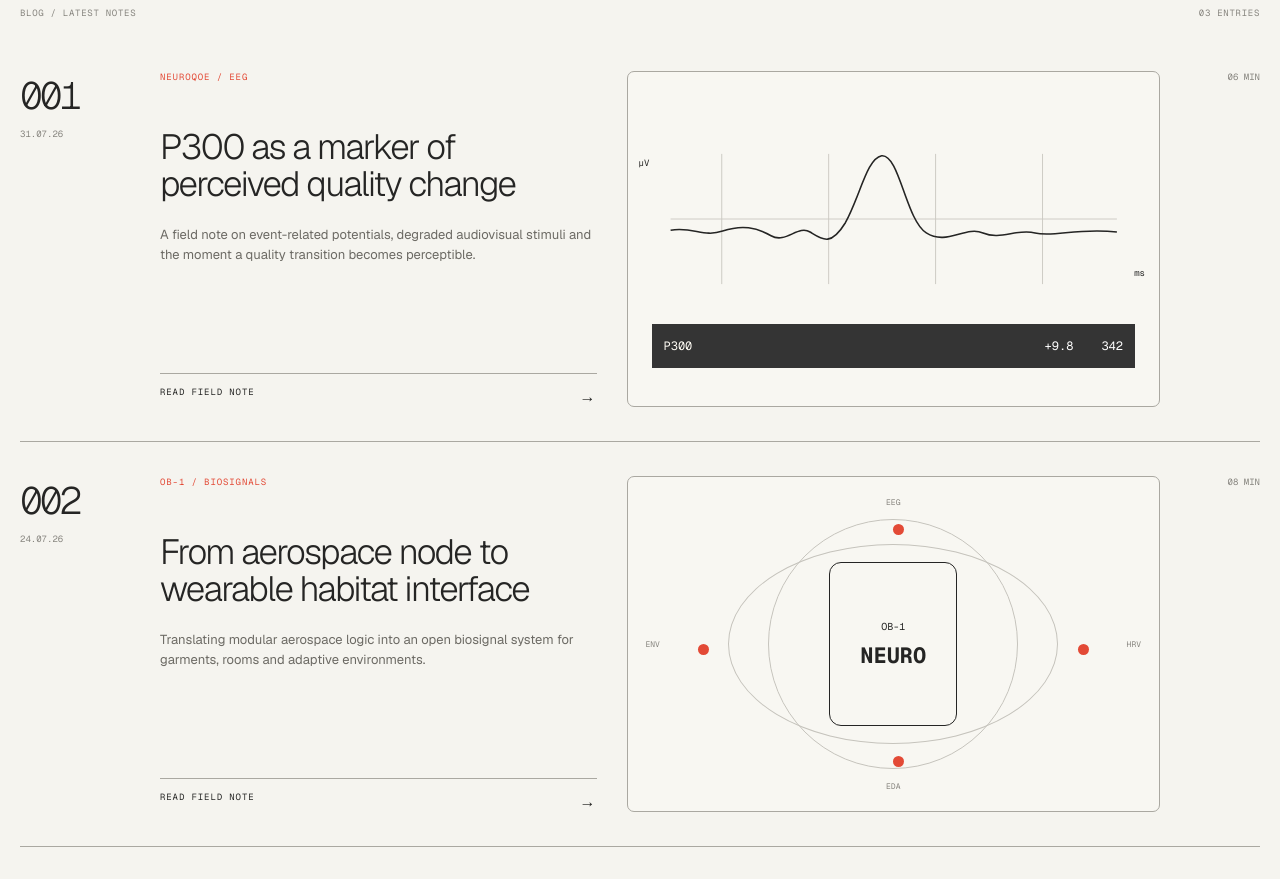
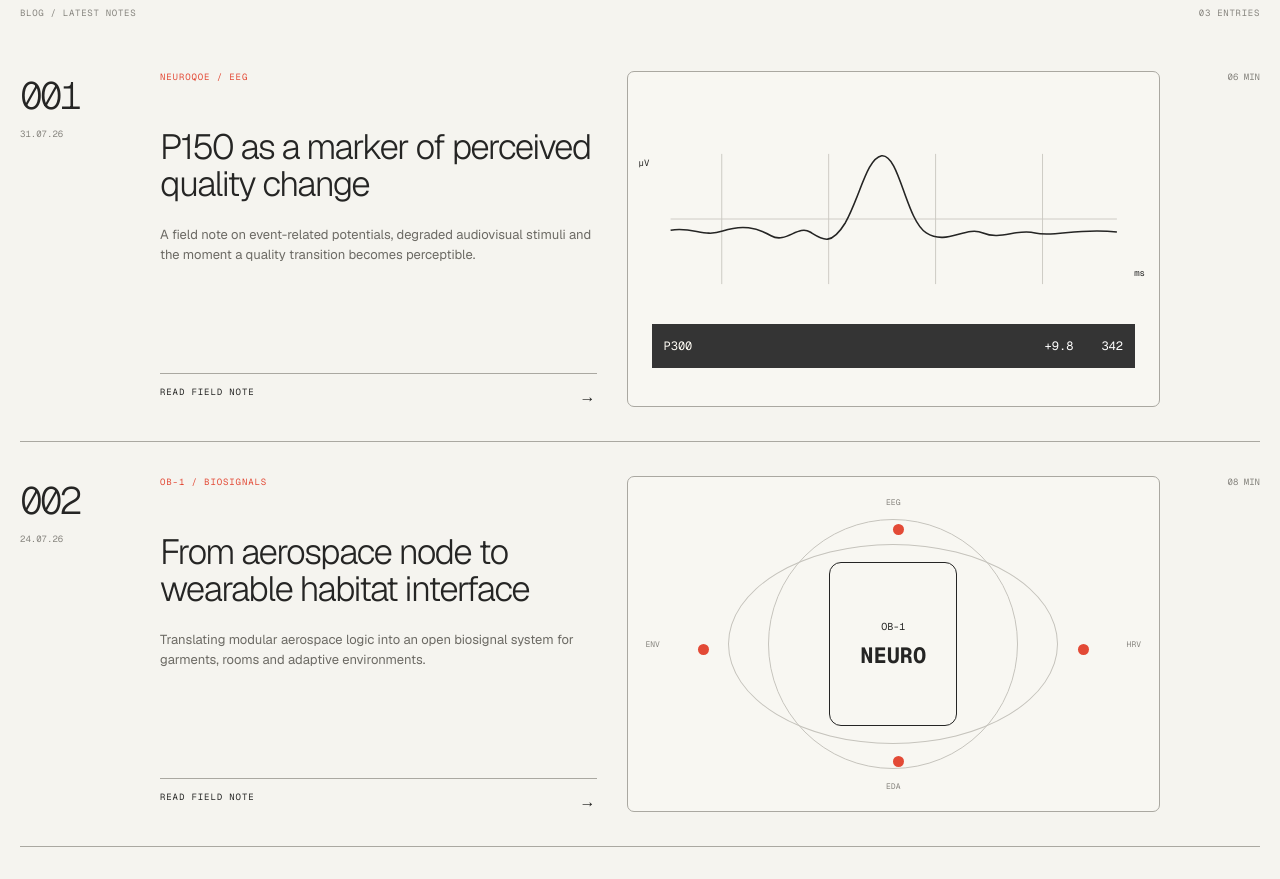
Before and after one commit to SpaceLabResearch/SpaceLabResearch.github.io, a Next.js app: page / in a window 1280 px wide. Shown: the part 820-1699 px from the top of the page. Built offline with nearby package versions, Linux system fonts and the light colour scheme.

Commit message:
Update page.tsx

```diff
--- a/app/page.tsx
+++ b/app/page.tsx
@@ -3,7 +3,7 @@ const posts = [
     no: "001",
     date: "31.07.26",
     tag: "NEUROQOE / EEG",
-    title: "P300 as a marker of perceived quality change",
+    title: "P150 as a marker of perceived quality change",
     excerpt:
       "A field note on event-related potentials, degraded audiovisual stimuli and the moment a quality transition becomes perceptible.",
     read: "06 MIN",
```
